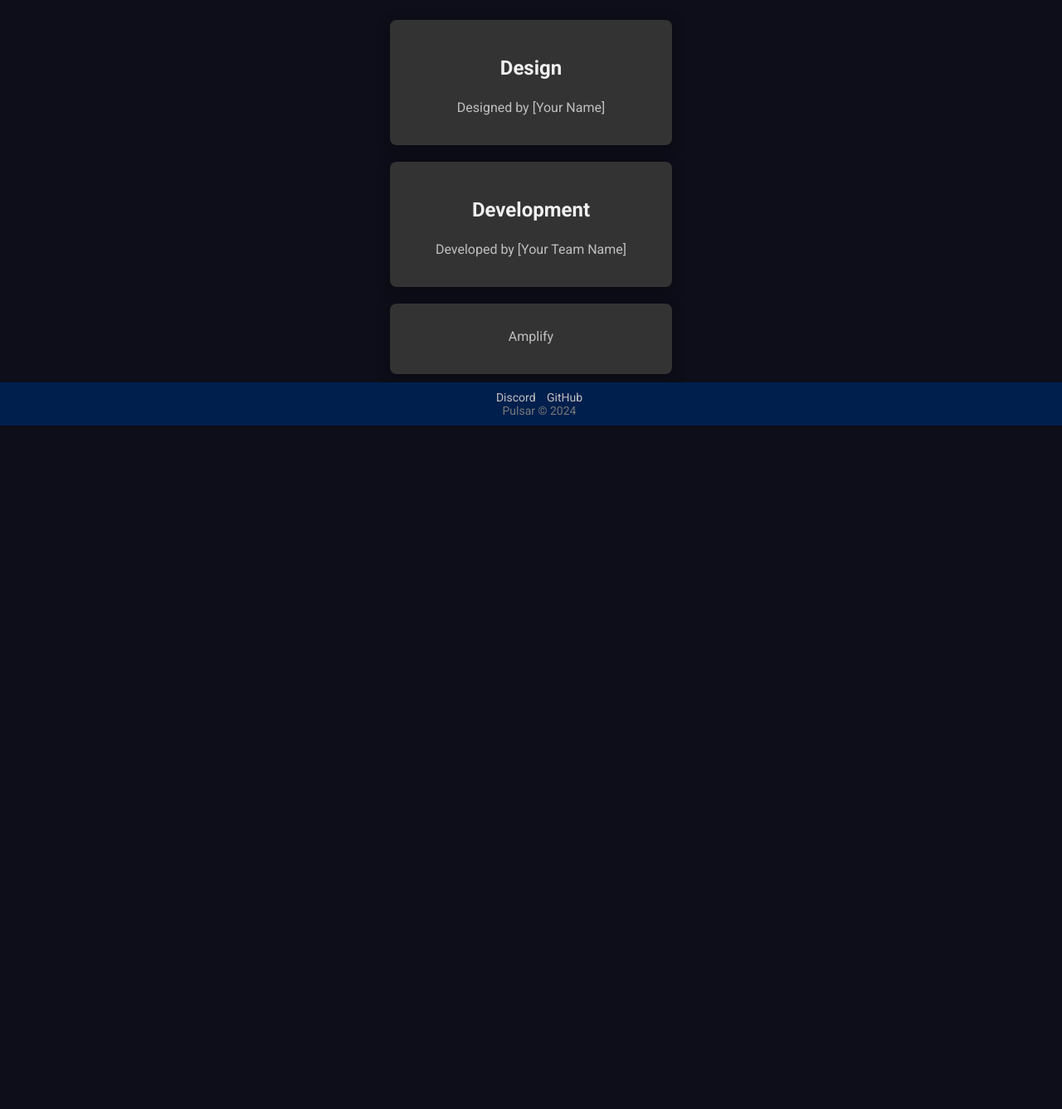
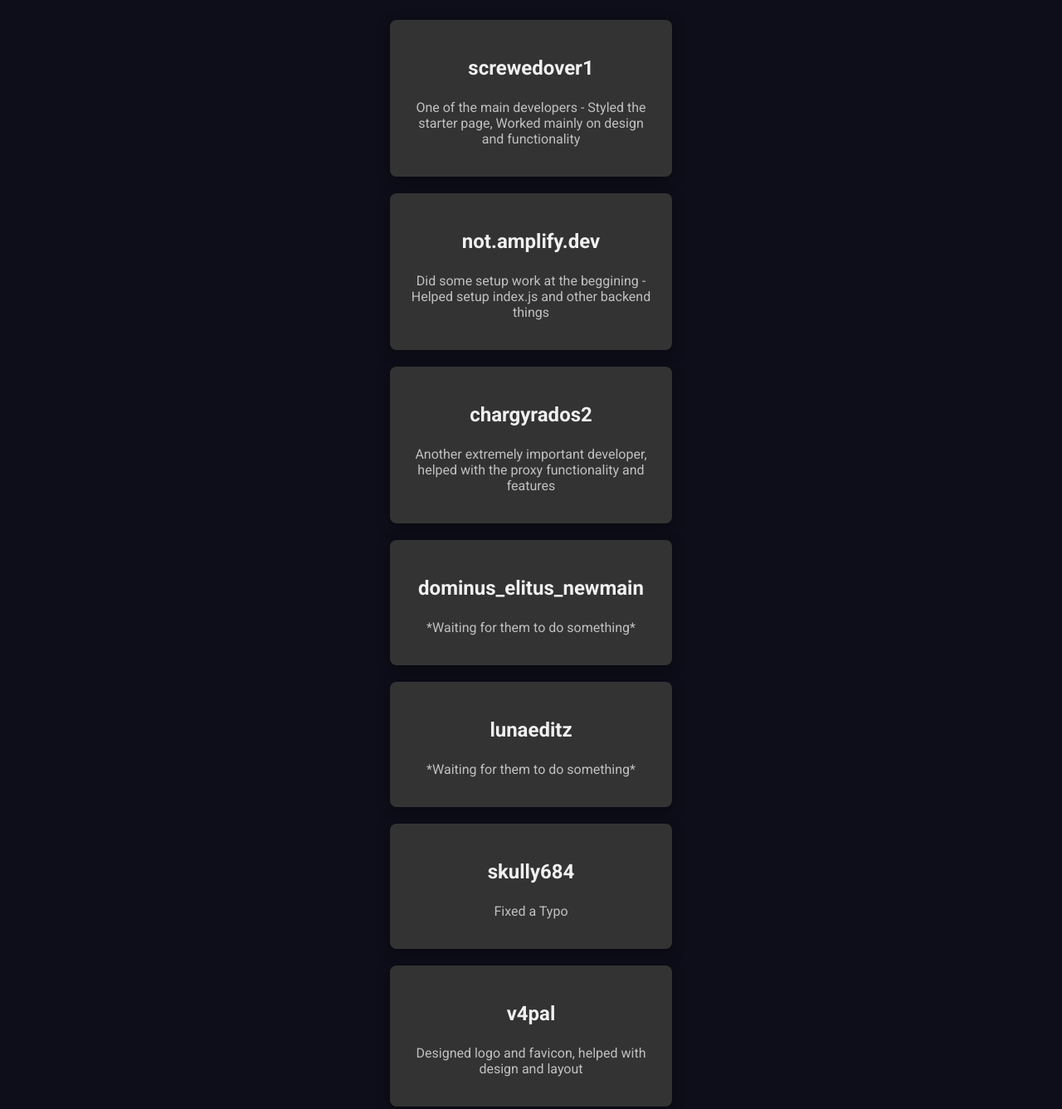
Before and after one commit to ClarrieO5/Proxathon2024, a website: page static/credits.html in a window 1280 px wide. Shown: the part 160-1497 px from the top of the page at 83% size. Before the commit the page ends 800 px from the top, so only its background shows below. Drawn offline with Linux system fonts and the light colour scheme.

Commit message:
Added in some credits

```diff
--- a/static/credits.html
+++ b/static/credits.html
@@ -124,15 +124,32 @@
         <h1 class="title">Credits</h1>
         <div class="credit-list">
             <div class="credit-item">
-                <h3>Design</h3>
-                <p>Designed by [Your Name]</p>
+                <h3>screwedover1</h3>
+                <p>One of the main developers - Styled the starter page, Worked mainly on design and functionality</p>
             </div>
             <div class="credit-item">
-                <h3>Development</h3>
-                <p>Developed by [Your Team Name]</p>
+                <h3>not.amplify.dev</h3>
+                <p>Did some setup work at the beggining - Helped setup index.js and other backend things</p>
             </div>
             <div class="credit-item">
-                <p>Amplify</p>
+                <h3>chargyrados2</h3>
+                <p>Another extremely important developer, helped with the proxy functionality and features</p>
+            </div>
+            <div class="credit-item">
+                <h3>dominus_elitus_newmain</h3>
+                <p>*Waiting for them to do something*</p>
+            </div>
+            <div class="credit-item">
+                <h3>lunaeditz</h3>
+                <p>*Waiting for them to do something*</p>
+            </div>
+            <div class="credit-item">
+                <h3>skully684</h3>
+                <p>Fixed a Typo</p>
+            </div>
+            <div class="credit-item">
+                <h3>v4pal</h3>
+                <p>Designed logo and favicon, helped with design and layout</p>
             </div>
         </div>
     </main>
```
